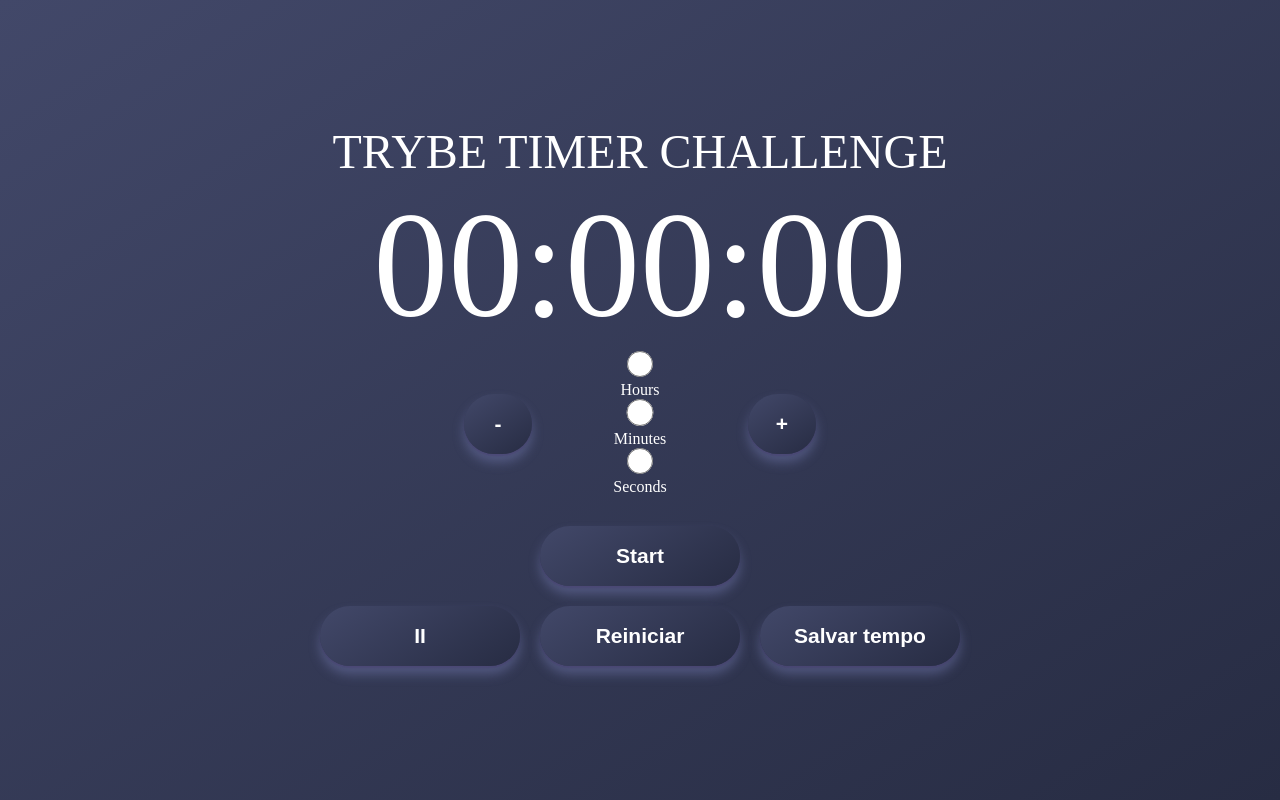
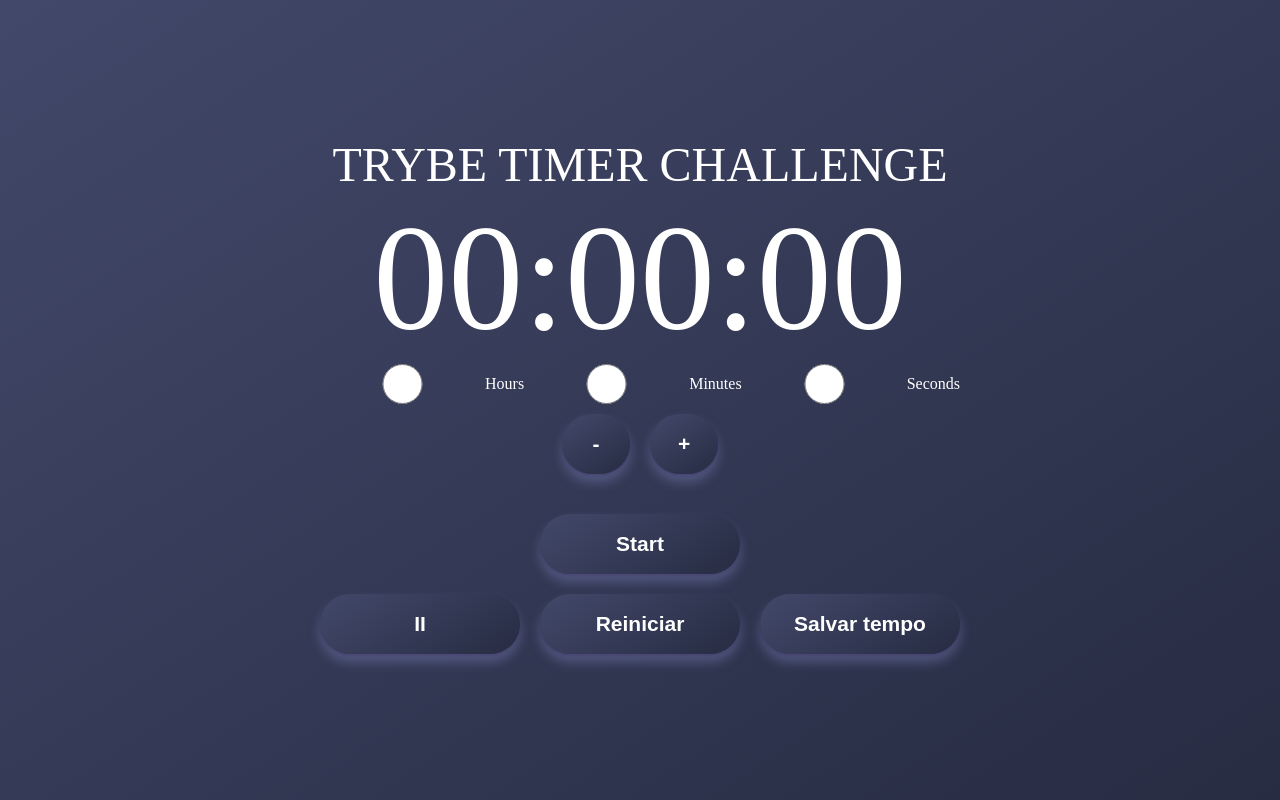
Before and after one commit to agsleonardo/trybe-time-challenge, a React (Create React App) app: page / in a window 1280 px wide. Built offline with nearby package versions, Linux system fonts and the light colour scheme; a web font is replaced by a local one.

Commit message:
remove log n updating option positions

```diff
--- a/src/App.css
+++ b/src/App.css
@@ -16,7 +16,7 @@ input[type=radio] {
   text-align: center;
   border: 0px;
   width: 100%;
-  height: 2em;
+  height: 3em;
 }
 .main {
   display: inline-flex;
@@ -44,12 +44,24 @@ input[type=radio] {
   text-align: center;
 }
 
+.optionsNew {
+  display: inline-flex;
+  flex-direction: row;
+  align-items: center;
+  text-align: center;
+  width: 50%;
+}
+
 .buttons {
   display: inline-flex;
 }
 
 .radio {
   font-size: 50px;
+}
+
+.saved-time {
+
 }
 
 .adjust {
--- a/src/App.js
+++ b/src/App.js
@@ -101,9 +101,11 @@ export default class App extends Component {
       <section className='counter'>
       <Counter { ...this.state }/>
       </section>
+      <section className='optionsNew'>
+      <Radio onChange={this.handleChange}/>
+      </section>
       <section className='options'>
       <Button className="adjust" name="subCounter" onClick={this.handleClick} label="-" disabled={this.state.disabled} />
-      <Radio onChange={this.handleChange}/>
       <Button className="adjust" name="addCounter" onClick={this.handleClick} label="+" disabled={this.state.disabled} />
       </section>
       <section className='buttons top'>
@@ -114,6 +116,7 @@ export default class App extends Component {
       <Button className="adjust set" name="restart" onClick={this.restartTimer} label="Reiniciar" disabled={this.state.disabledRestart} />
       <Button className="adjust set" name="saveTime" onClick={this.saveTime} label="Salvar tempo" disabled={this.state.disabledStart} />
       </section>
+      <section className='saved-time'></section>
       </main>
     );
   }
--- a/src/Components/Radio.js
+++ b/src/Components/Radio.js
@@ -6,17 +6,11 @@ export default class Radio extends Component {
   render() {
     const { onChange } =   this.props;
     return (
-      <label htmlFor='radioTime'>
+      <>
         <input type="radio" value="hour" name="radioTime" onChange={onChange}/> Hours
         <input type="radio" value="min" name="radioTime" onChange={onChange}/> Minutes
         <input type="radio" value="sec" name="radioTime" onChange={onChange}/> Seconds
-      </label>
+      </>
     )
   }
 }
-
-// Radio.propTypes = {
-//   onClick: PropTypes.func.isRequired,
-//   name: PropTypes.string.isRequired,
-//   label: PropTypes.string.isRequired,
-// }
```
